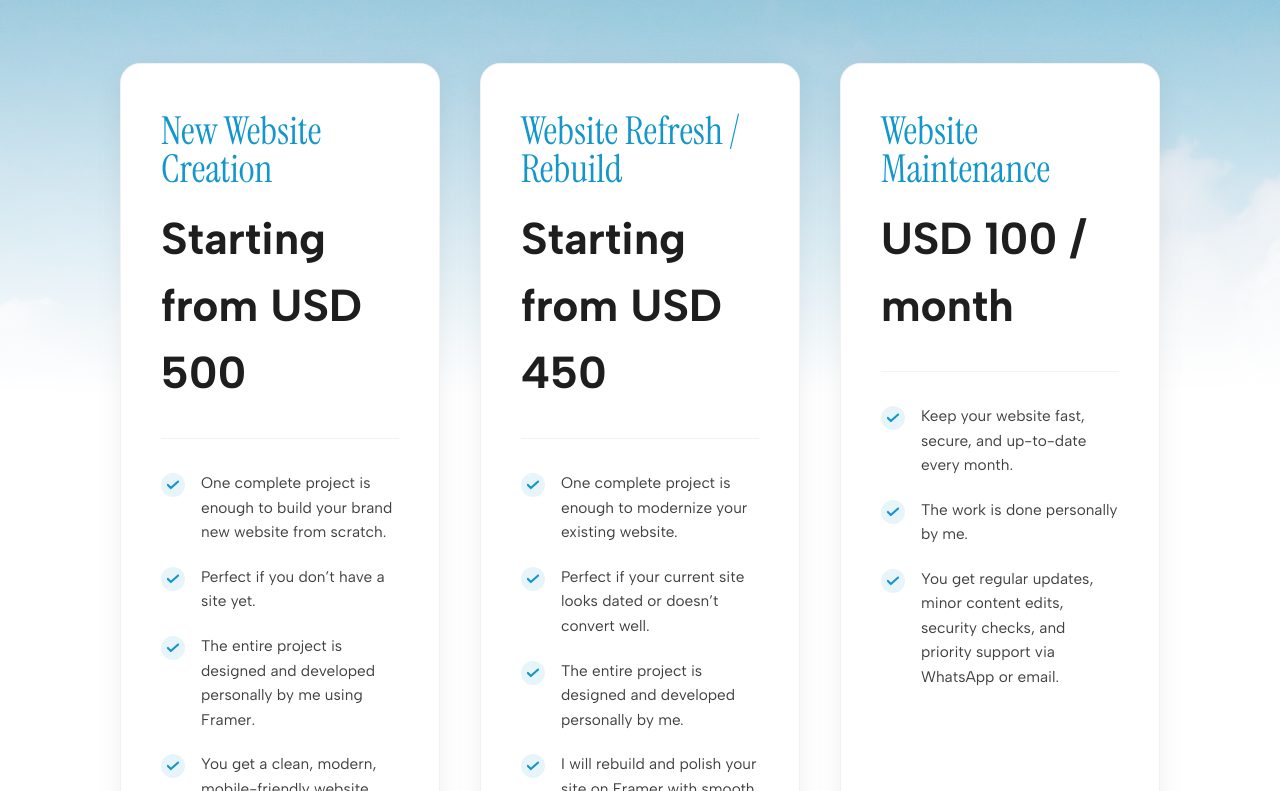
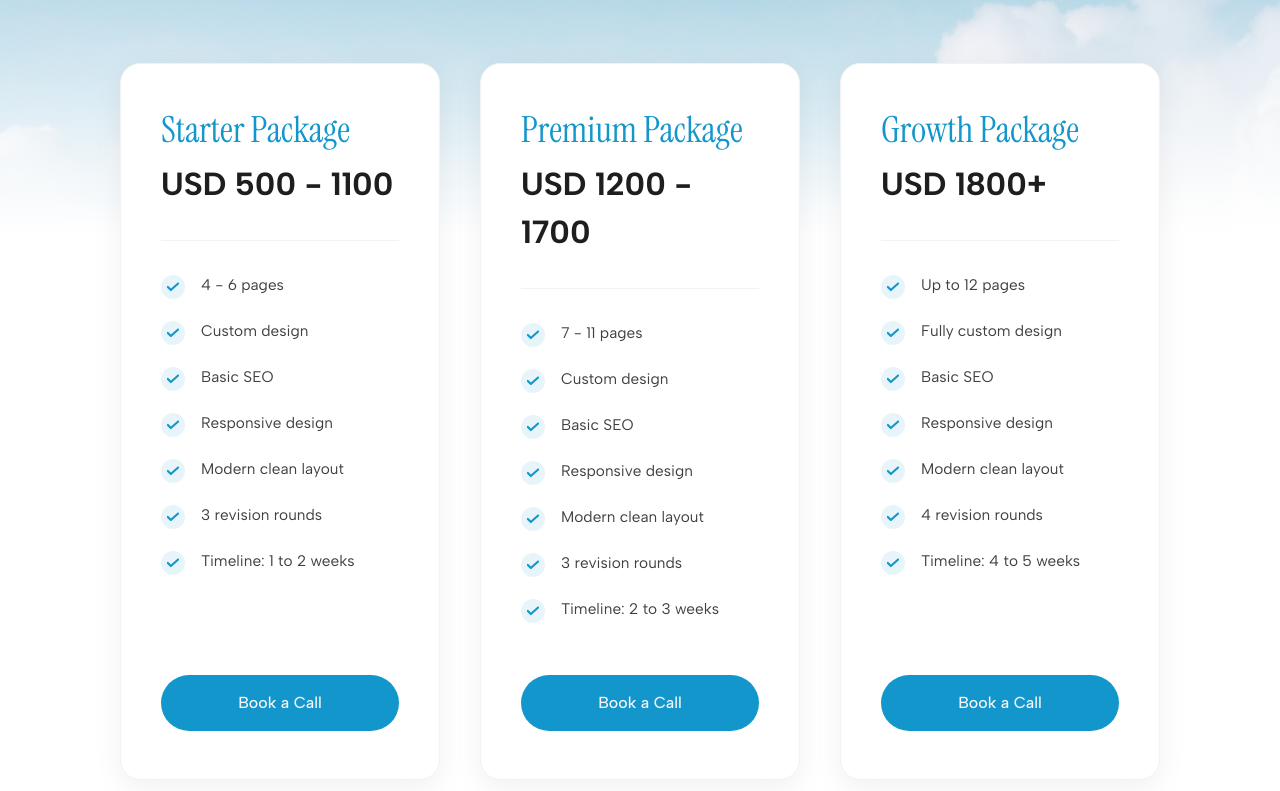
Before and after one commit to maheshikabandara/MaheshikaBandaraPortfolio, a React (Vite) app: page / in a window 1280 px wide. Shown: the part 4089-4880 px from the top of the page. Built offline with nearby package versions, Linux system fonts and the light colour scheme.

Commit message:
Update AnimatedPortfolio.tsx

```diff
--- a/src/app/components/AnimatedPortfolio.tsx
+++ b/src/app/components/AnimatedPortfolio.tsx
@@ -116,7 +116,6 @@ function Nav({ onNavClick, isDarkText = false }: { onNavClick: (id: string) => v
           <p onClick={() => handleScroll("process")} className="cursor-pointer hover:text-[#1296cc] transition-colors">My Process</p>
         </div>
 
-        {/* Updated Book a Call Button */}
         <div
           onClick={() => window.open("https://cal.com/maheshikabandara/15min", "_blank")}
           className="hidden md:flex bg-[#1296cc] px-[24px] py-[10px] rounded-[50px] cursor-pointer hover:bg-[#0d7aa8] transition-colors items-center justify-center"
@@ -143,7 +142,6 @@ function Nav({ onNavClick, isDarkText = false }: { onNavClick: (id: string) => v
           <p onClick={() => handleScroll("works")} className="cursor-pointer hover:text-[#1296cc] text-[18px]">My Works</p>
           <p onClick={() => handleScroll("pricing")} className="cursor-pointer hover:text-[#1296cc] text-[18px]">Pricing</p>
           <p onClick={() => handleScroll("process")} className="cursor-pointer hover:text-[#1296cc] text-[18px]">My Process</p>
-          {/* Updated Book a Call Button for Mobile */}
           <div onClick={() => window.open("https://cal.com/maheshikabandara/15min", "_blank")} className="bg-[#1296cc] px-[32px] py-[12px] rounded-[50px] cursor-pointer hover:bg-[#0d7aa8] mt-[10px] w-full text-center">
             <p className="font-['Albert_Sans',sans-serif] font-medium text-[#f5f5f5] text-[18px]">Book a Call</p>
           </div>
@@ -167,7 +165,6 @@ function Frame23() {
 function Frame() {
   return (
     <div className="content-stretch flex gap-[24px] items-center relative shrink-0 flex-wrap justify-center md:gap-[16px]">
-      {/* Updated Hero Book a Call Button */}
       <div onClick={() => window.open("https://cal.com/maheshikabandara/15min", "_blank")} className="bg-[#1296cc] content-stretch flex gap-[10px] items-center justify-center px-[40px] py-[16px] relative rounded-[50px] shrink-0 cursor-pointer hover:bg-[#0d7aa8] transition-colors md:px-[24px] md:py-[12px]">
         <p className="font-['Albert_Sans',sans-serif] font-medium leading-[30px] relative shrink-0 text-[#f5f5f5] text-[20px] whitespace-nowrap md:text-[18px] md:leading-[24px]">Book a Call</p>
       </div>
@@ -339,9 +336,10 @@ function PricingCard({ title, price, features }: { title: string, price: string,
       <div className="flex-1 flex flex-col items-start px-[24px] py-[32px] md:px-[40px] md:py-[48px] w-full h-full gap-[32px]">
 
         {/* Title & Price */}
-        <div className="flex flex-col gap-[16px] w-full">
-          <p className="font-['Instrument_Serif',serif] text-[#1296cc] leading-none" style={{ fontSize: 'clamp(28px, 3vw, 40px)' }}>{title}</p>
-          <p className="font-['Albert_Sans',sans-serif] font-bold text-[#1e1e1e]" style={{ fontSize: 'clamp(32px, 3.5vw, 48px)' }}>{price}</p>
+        <div className="flex flex-col gap-[12px] w-full">
+          <p className="font-['Instrument_Serif',serif] text-[#1296cc] leading-none" style={{ fontSize: 'clamp(28px, 3vw, 36px)' }}>{title}</p>
+          {/* Reduced font size for price */}
+          <p className="font-['Albert_Sans',sans-serif] font-bold text-[#1e1e1e]" style={{ fontSize: 'clamp(24px, 2.5vw, 36px)' }}>{price}</p>
         </div>
 
         {/* Line Divider */}
@@ -364,9 +362,9 @@ function PricingCard({ title, price, features }: { title: string, price: string,
           ))}
         </div>
 
-        {/* CTA Button */}
+        {/* CTA Button linking to cal.com */}
         <div onClick={() => window.open("https://cal.com/maheshikabandara/15min", "_blank")} className="bg-[#1296cc] rounded-[100px] w-full cursor-pointer hover:bg-[#0d7aa8] transition-colors mt-[20px] py-[16px] flex justify-center items-center">
-          <p className="font-['Albert_Sans',sans-serif] font-medium text-[#f5f5f5] whitespace-nowrap" style={{ fontSize: 'clamp(16px, 1.2vw, 22px)' }}>Choose Plan</p>
+          <p className="font-['Albert_Sans',sans-serif] font-medium text-[#f5f5f5] whitespace-nowrap" style={{ fontSize: 'clamp(16px, 1.2vw, 22px)' }}>Book a Call</p>
         </div>
       </div>
     </div>
@@ -376,34 +374,42 @@ function PricingCard({ title, price, features }: { title: string, price: string,
 function PricingSection() {
   const plans = [
     {
-      title: "New Website Creation",
-      price: "Starting from USD 500",
+      title: "Starter Package",
+      price: "USD 500 - 1100",
       features: [
-        "One complete project is enough to build your brand new website from scratch.",
-        "Perfect if you don’t have a site yet.",
-        "The entire project is designed and developed personally by me using Framer.",
-        "You get a clean, modern, mobile-friendly website with optimized performance.",
-        "You receive full handover so you can easily manage the site yourself anytime."
+        "4 - 6 pages",
+        "Custom design",
+        "Basic SEO",
+        "Responsive design",
+        "Modern clean layout",
+        "3 revision rounds",
+        "Timeline: 1 to 2 weeks"
       ]
     },
     {
-      title: "Website Refresh / Rebuild",
-      price: "Starting from USD 450",
+      title: "Premium Package",
+      price: "USD 1200 - 1700",
       features: [
-        "One complete project is enough to modernize your existing website.",
-        "Perfect if your current site looks dated or doesn’t convert well.",
-        "The entire project is designed and developed personally by me.",
-        "I will rebuild and polish your site on Framer with smooth animations, updated design, and stronger calls-to-action.",
-        "You receive full handover so you can easily manage the site yourself anytime."
+        "7 - 11 pages",
+        "Custom design",
+        "Basic SEO",
+        "Responsive design",
+        "Modern clean layout",
+        "3 revision rounds",
+        "Timeline: 2 to 3 weeks"
       ]
     },
     {
-      title: "Website Maintenance",
-      price: "USD 100 / month",
+      title: "Growth Package",
+      price: "USD 1800+",
       features: [
-        "Keep your website fast, secure, and up-to-date every month.",
-        "The work is done personally by me.",
-        "You get regular updates, minor content edits, security checks, and priority support via WhatsApp or email."
+        "Up to 12 pages",
+        "Fully custom design",
+        "Basic SEO",
+        "Responsive design",
+        "Modern clean layout",
+        "4 revision rounds",
+        "Timeline: 4 to 5 weeks"
       ]
     }
   ];
@@ -502,7 +508,7 @@ function ProcessSection() {
     offset: ["start center", "end center"]
   });
 
-  // Updated the first step to match "Book a Call"
+  // Updated Process Steps
   const processSteps = [
     { title: "Book a Discovery Call", description: "Schedule a quick 15-minute call via my calendar. We'll discuss your goals and see if we're a good fit." },
     { title: "You Share Your Content", description: "Send me your logo, text, photos, and any other details you want on the site." },
```
